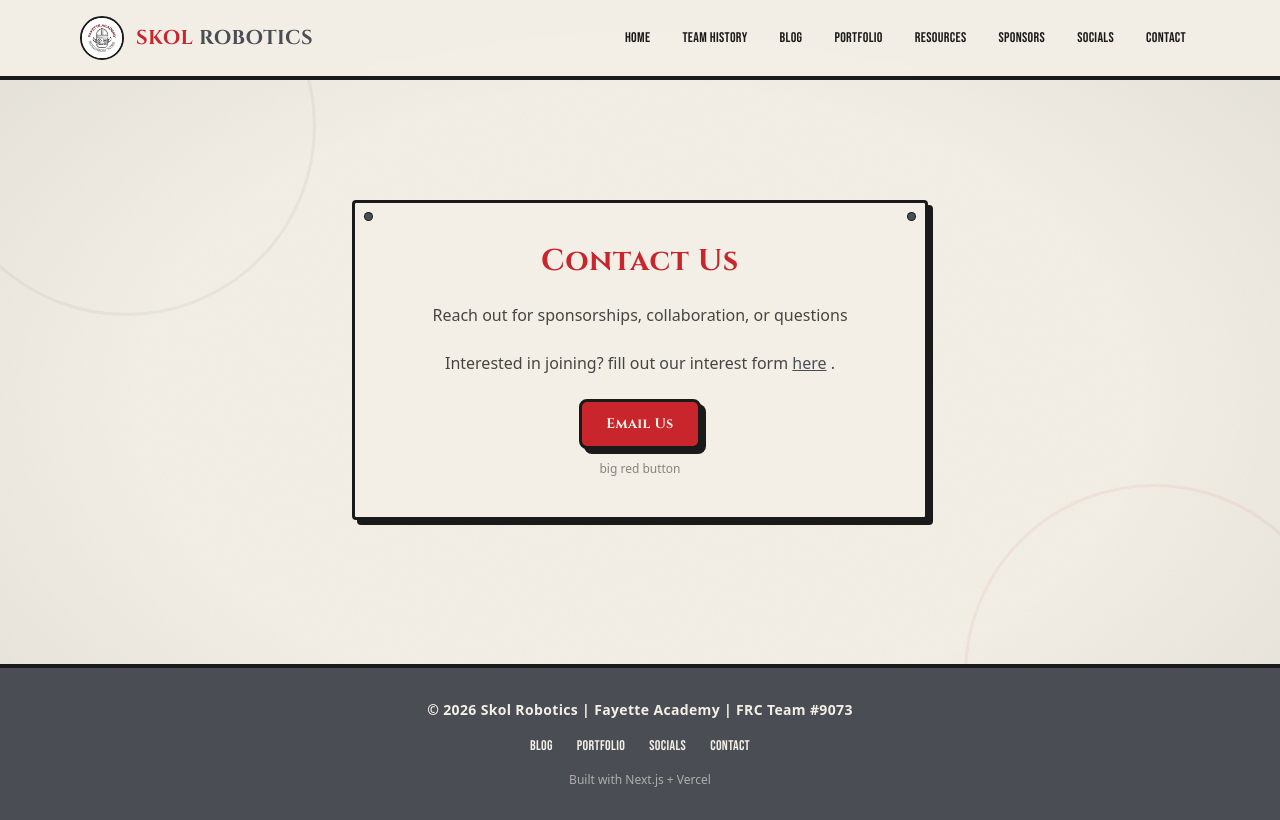
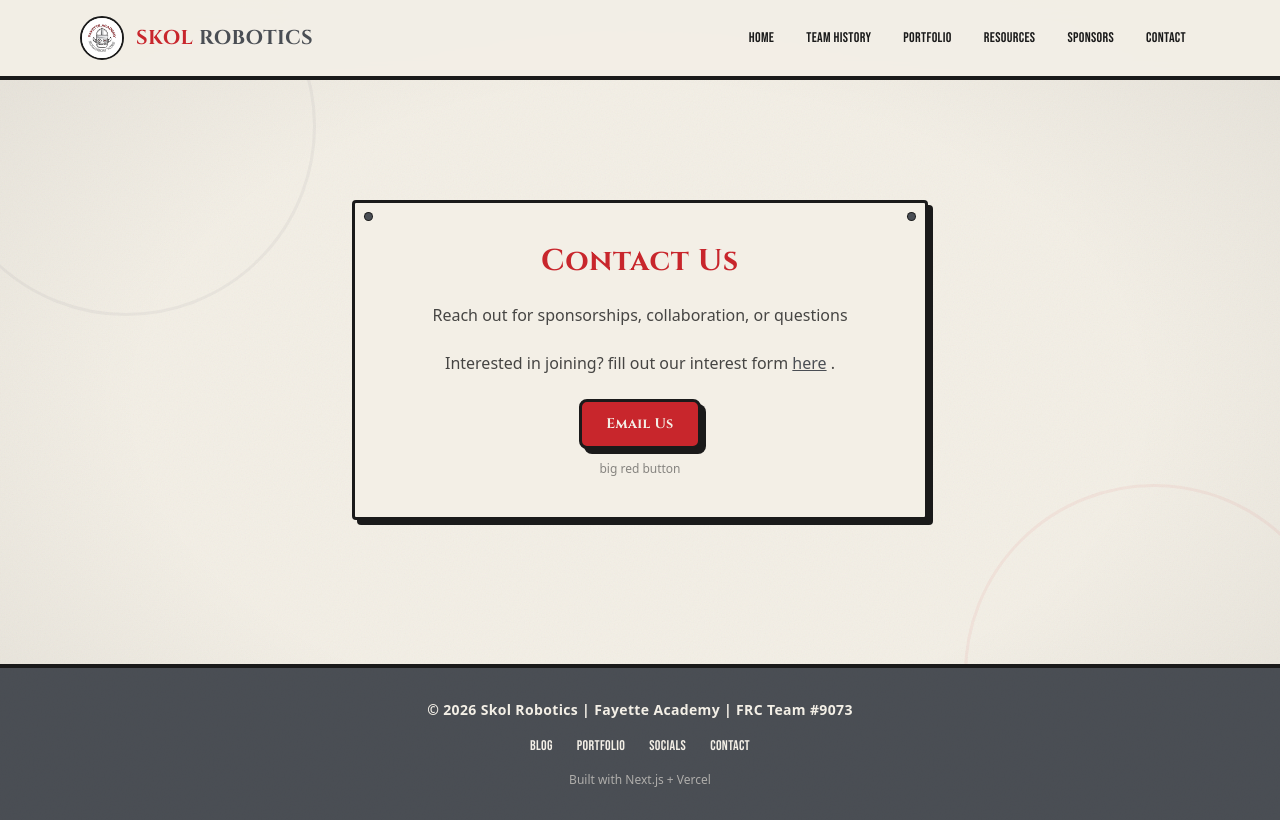
Before and after one commit to BigBird2025-4h/skol-robotics-site, a Next.js app: page /contact in a window 1280 px wide. Built offline with nearby package versions, Linux system fonts and the light colour scheme.

Commit message:
Update Navbar links
Removed 'Blog' and 'Socials' links from the Navbar.

```diff
--- a/src/components/Navbar.tsx
+++ b/src/components/Navbar.tsx
@@ -4,11 +4,9 @@ import Image from "next/image";
 const links = [
   { href: "/", label: "Home" },
   { href: "/history", label: "Team History" },
-  { href: "/blog", label: "Blog" },
   { href: "/portfolio", label: "Portfolio" },
   { href: "/resources", label: "Resources" },
   { href: "/sponsors", label: "Sponsors" },
-  { href: "/socials", label: "Socials" },
   { href: "/contact", label: "Contact" },
 ];
 
```
